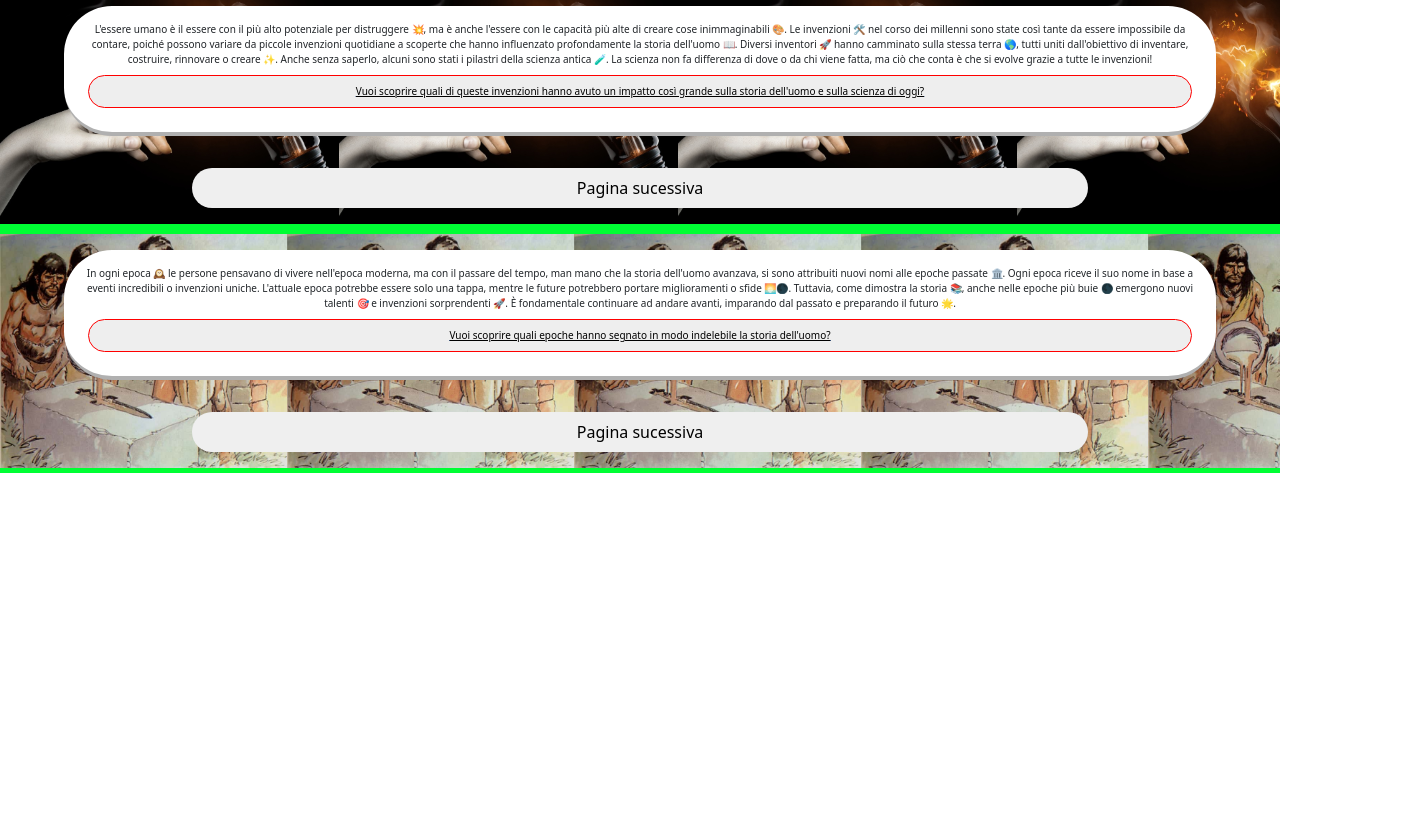
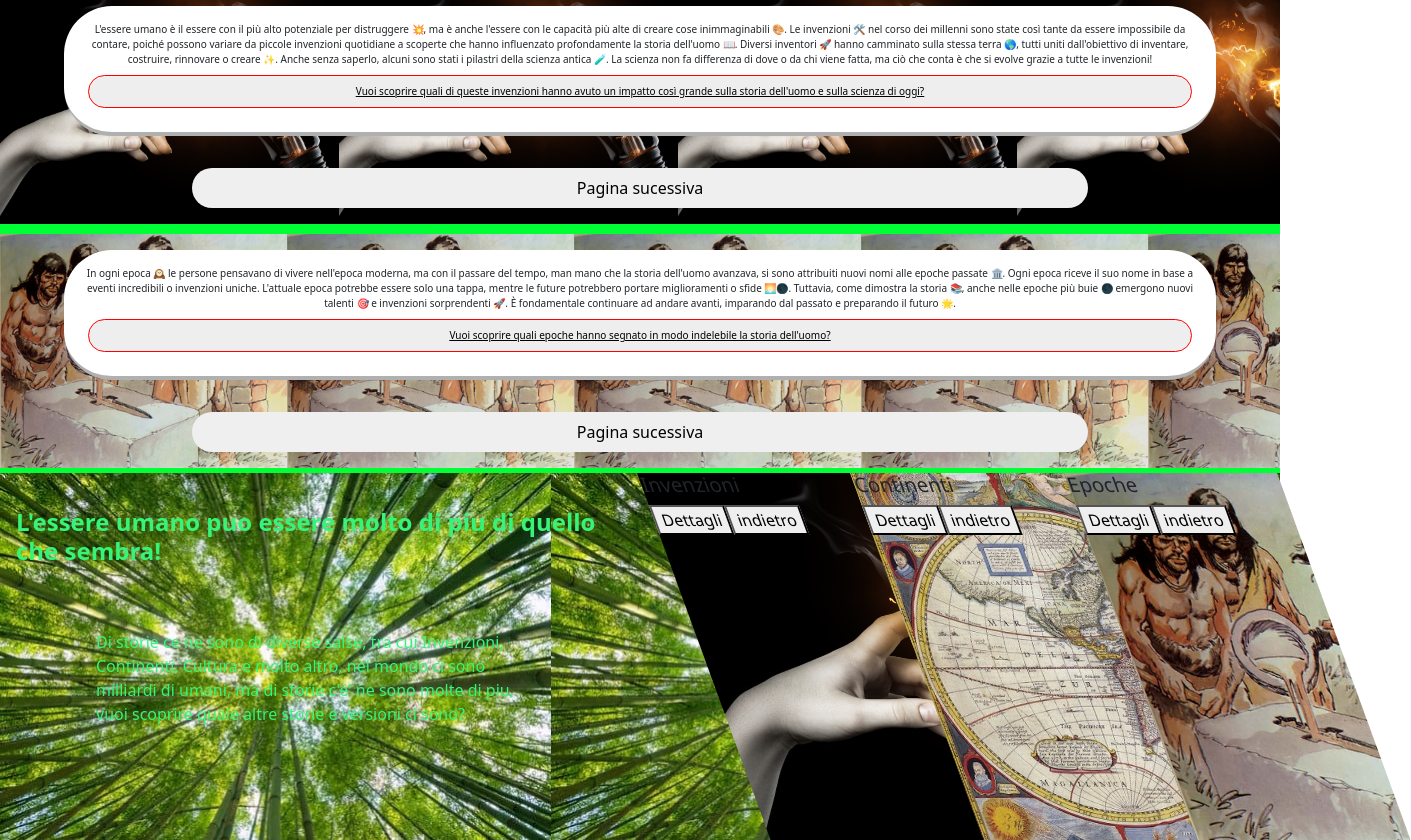
Before and after one commit to Leonardo803W/web-story, a React (Create React App) app in the folder FRONT-AND/: page / in a window 1280 px wide. Shown: the part 820-1660 px from the top of the page, 1411 px wide, since content can reach past the window. Before the commit the page ends 1293 px from the top, so only its background shows below. Built offline with nearby package versions, Linux system fonts and the light colour scheme.

Commit message:
aggiunta di sezione

```diff
--- a/FRONT-AND/src/App.css
+++ b/FRONT-AND/src/App.css
@@ -544,3 +544,69 @@
   border-radius: 5rem;
   text-align: center;
 }
+
+
+#contenutoSperimento{
+  background-image: url(./img/intro\ sezioni.jpg);
+  height: 23rem;
+  display: flex;
+  align-items: center;
+  background-size: contain;
+}
+
+.sezionePrincipale{
+  width: 50%;
+  padding: 1rem;
+  color: #36f479;
+}
+
+.sezionePrincipale h4{
+  margin-bottom: -1rem;
+  font-weight: 700;
+}
+
+.sezionePrincipale p{
+  margin: 0;
+  padding: 5rem;
+}
+
+#multiSezione{
+  display: flex;
+  width: 50%;
+  height: 100%;
+  transform: skewX(20deg);
+}
+
+#multiSezioneActive{
+  display: flex;
+  width: 100%;
+  height: 100%;
+  transform: skewX(20deg);
+}
+
+.articoli{
+  width: 40%;
+  position: relative;
+  left: 4rem;
+}
+
+.articoloActive{
+  width: 250%;
+  position: relative;
+  left: 4rem;
+}
+
+#articolo1{
+  background-image: url(./img/invenzioni.jpg);
+  background-size: cover;
+}
+
+#articolo2{
+  background-image: url(./img/continenti.jpg);
+  background-size: cover;
+}
+
+#articolo3{
+  background-image: url(./img/epoche.jpg);
+  background-size: cover;
+}
--- a/FRONT-AND/src/Components/SchermataHome.jsx
+++ b/FRONT-AND/src/Components/SchermataHome.jsx
@@ -1,6 +1,7 @@
 import { Link } from "react-router-dom";
 import GlobalNavbar from "./GlobalNavbar";
 import MainHome from "./MainHome";
+import Sperimento from "./Sperimento";
 
 
 //schermata principale iniziale
@@ -16,7 +17,7 @@ const SchermataHome = () => {
             <main>
                 <MainHome/>
                 {/*per poter lavorare i vari componenti per poi aggiungerli in modo definitivo*/}
-
+                <Sperimento/>
             </main>
 
             <footer>
--- /dev/null
+++ b/FRONT-AND/src/Components/Sperimento.jsx
@@ -0,0 +1,75 @@
+import React, { useState } from 'react';
+
+const Sperimento = () => {
+  const [animationArticole1, setAnimationArticole1] = useState(false);
+  const [animationArticole2, setAnimationArticole2] = useState(false);
+  const [animationArticole3, setAnimationArticole3] = useState(false);
+  const [isAnyActive, setIsAnyActive] = useState (false);
+
+  const handleClickArticole = (n) => {
+
+    if(n === 1)
+    {
+        setAnimationArticole1(true)
+        setAnimationArticole2(false)
+        setAnimationArticole3(false)
+        setIsAnyActive(true)
+    }
+    else if(n === 2)
+    {
+        setAnimationArticole1(false)
+        setAnimationArticole2(true)
+        setAnimationArticole3(false)
+        setIsAnyActive(true)
+    }
+    else if(n === 3)
+    {
+        setAnimationArticole1(false)
+        setAnimationArticole2(false)
+        setAnimationArticole3(true)
+        setIsAnyActive(true)
+    }
+    else if(n === 4)
+    {
+        setAnimationArticole1(false)
+        setAnimationArticole2(false)
+        setAnimationArticole3(false)
+        setIsAnyActive(false)
+    }
+  };
+
+  return (
+    <>
+      <article id="contenutoSperimento">
+        <div className = {isAnyActive ? 'd-none' : 'sezionePrincipale'}>
+          <h4>L'essere umano puo essere molto di piu di quello che sembra!</h4>
+          <p>
+            Di storie ce ne sono di diverse salse, tra cui Invenzioni, Continenti, Cultura e molto altro,
+            nel mondo ci sono milliardi di umani, ma di storie c'e' ne sono molte di piu,
+            vuoi scoprire quale altre storie e versioni ci sono?
+          </p>
+        </div>
+
+        <section id = {isAnyActive ? 'multiSezioneActive' : 'multiSezione'}>
+          <div className = {animationArticole1 ? 'articoloActive' : 'articoli'} id = "articolo1">
+            <h5>Invenzioni</h5>
+            <button onClick={() => handleClickArticole(1)}>Dettagli</button>
+            <button onClick={() => handleClickArticole(4)}>indietro</button>
+          </div>
+          <div className = {animationArticole2 ? 'articoloActive' : 'articoli'} id = "articolo2">
+            <h5>Continenti</h5>
+            <button onClick={() => handleClickArticole(2)}>Dettagli</button>
+            <button onClick={() => handleClickArticole(4)}>indietro</button>
+          </div>
+          <div className = {animationArticole3 ? 'articoloActive' : 'articoli'} id = "articolo3">
+            <h5>Epoche</h5>
+            <button onClick={() => handleClickArticole(3)}>Dettagli</button>
+            <button onClick={() => handleClickArticole(4)}>indietro</button>
+          </div>
+        </section>
+      </article>
+    </>
+  );
+};
+
+export default Sperimento;
```
Also changed, not shown: FRONT-AND/src/img/intro sezioni.jpg (added), FRONT-AND/src/logo.svg (deleted).
